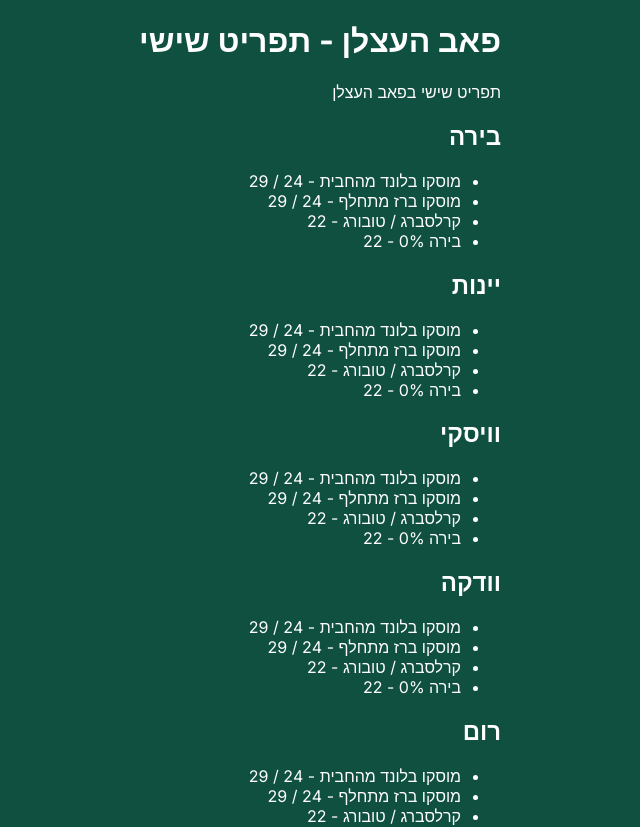
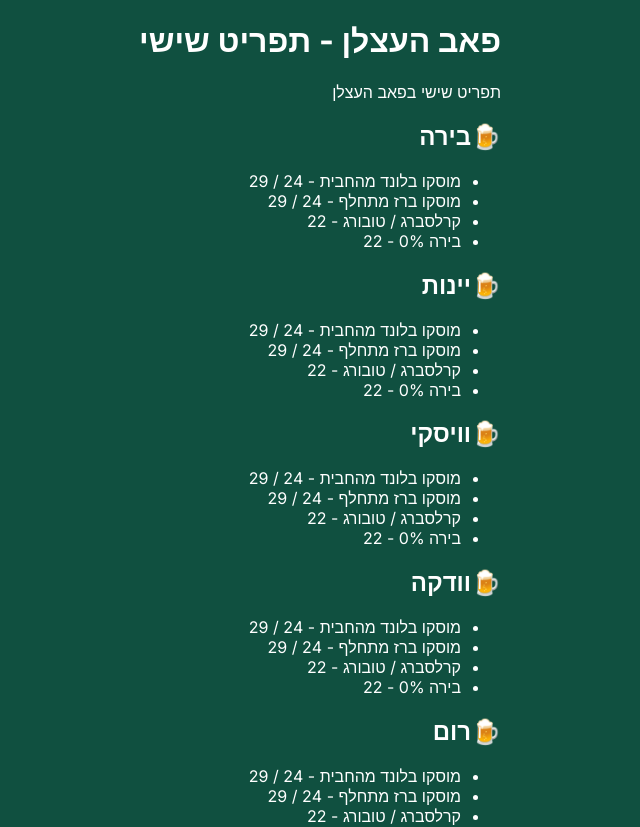
Before and after one commit to elShailee/haatzlan, a Next.js app: page /menus/friday in a window 1280 px wide. Shown: the part 800-1627 px from the top of the page, without its empty margins (320-960 px from the left). Built offline with nearby package versions, Linux system fonts and the light colour scheme.

Commit message:
Added basic rendering of icons

```diff
--- a/app/components/MenuComponent/components/Category.tsx
+++ b/app/components/MenuComponent/components/Category.tsx
@@ -1,17 +1,21 @@
 import React from 'react';
 import { MenuCategory } from '../types';
 import { MenuStyleName } from '../MenuComponent';
+import { getIconElement } from '../utils';
 
 type CategoryProps = {
 	category: MenuCategory;
 	styleName: MenuStyleName;
 };
 
-export default function Category({ category }: CategoryProps) {
+export default function Category({ category, styleName }: CategoryProps) {
 	if (category.type === 'details') {
 		return (
 			<div>
-				<h2>{category.title}</h2>
+				<h2>
+					{getIconElement({ iconId: category.iconId, styleName, size: 'M' })}
+					{category.title}
+				</h2>
 				<ul>
 					{category.items.map((item, index) => (
 						<li key={index}>
--- a/app/components/MenuComponent/utils.ts
+++ b/app/components/MenuComponent/utils.ts
@@ -1,4 +1,8 @@
+import BeerIcon from '@/public/icons/BeerIcon';
+import { MenuStyleName } from './MenuComponent';
 import { fridayMenuData } from './mockData/fridayMenuData';
+import BeerIcon3 from '@/public/icons/BeerIcon3';
+import { ReactNode } from 'react';
 
 export const getMenuData = (id: string) => {
 	if (id === 'friday') {
@@ -7,3 +11,28 @@ export const getMenuData = (id: string) => {
 
 	throw new Error(`Unknown menu id: ${id}`);
 };
+
+// NEED TO IMPLEMENT USE OF SIZE
+type IconSize = 'S' | 'M' | 'L';
+export const getIconElement = ({
+	iconId,
+	size,
+	styleName,
+}: {
+	iconId: string;
+	size: IconSize;
+	styleName: MenuStyleName;
+}) => {
+	const iconElements: { [key: string]: ReactNode } = {
+		beer: BeerIcon,
+		beer3: BeerIcon3,
+	};
+
+	const element = iconElements[iconId];
+
+	if (!element) {
+		throw new Error(`Unknown icon id: ${iconId}`);
+	}
+
+	return element;
+};
--- /dev/null
+++ b/public/icons/BeerIcon.ts
@@ -0,0 +1,2 @@
+const icon = '🍺';
+export default icon;
--- /dev/null
+++ b/public/icons/BeerIcon3.ts
@@ -0,0 +1,2 @@
+const icon = '🍺🍺🍺';
+export default icon;
```
